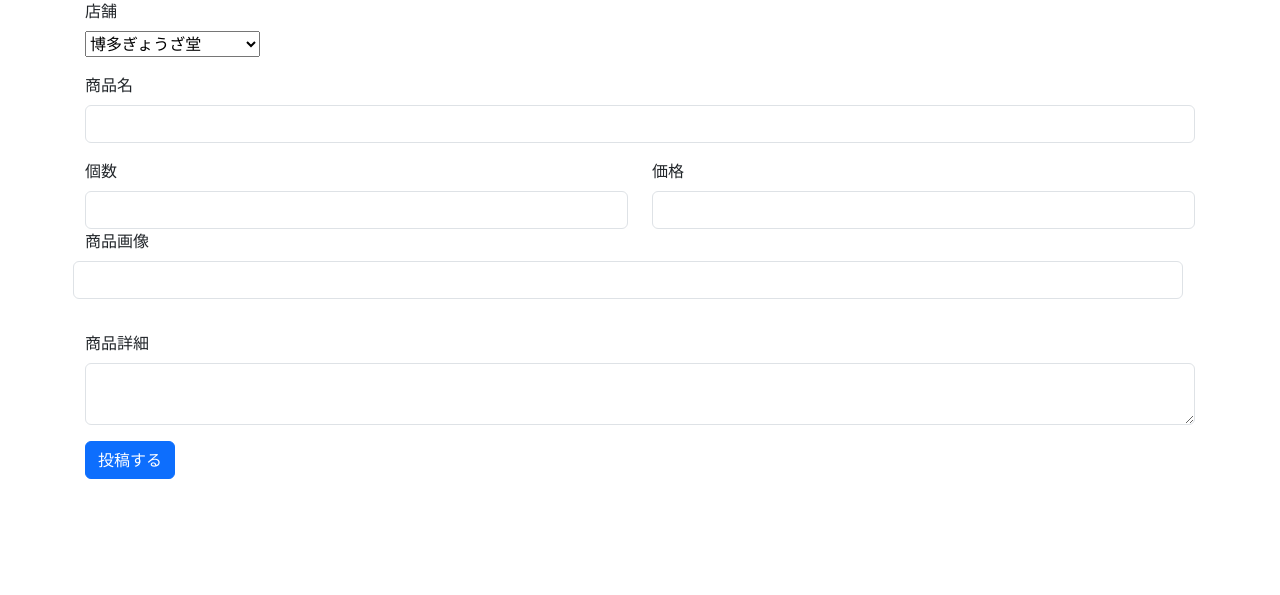
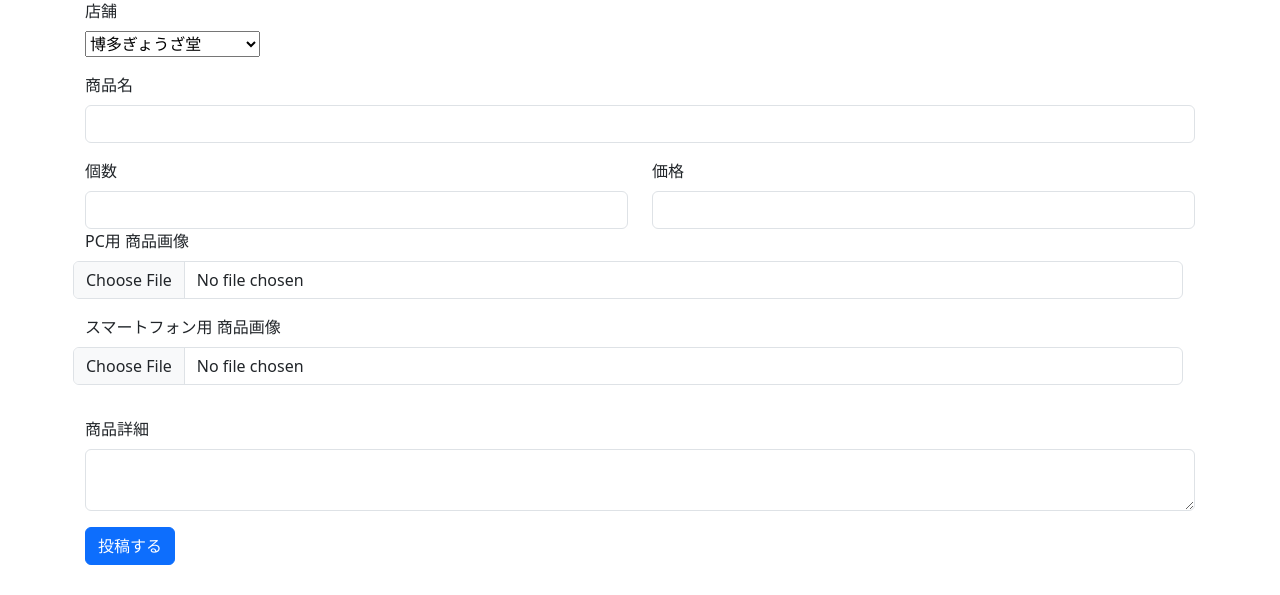
Before and after one commit to Yuto-122/Team-, a PHP site: page /admin/menu_add.php in a window 1280 px wide. Shown: the part 205-800 px from the top of the page. Run offline with PHP 8.4, Linux system fonts and the light colour scheme; data comes from the database, SQL or seed files in the repository.

Commit message:
メニュー少し修正

```diff
--- a/admin/info_edit.php
+++ b/admin/info_edit.php
@@ -38,7 +38,7 @@ $target = $stmt->fetch(PDO::FETCH_ASSOC);
     <main role="main" class="container" style="padding:60px 15px 0">
         <h1 class="my-5">お知らせ DB - 編集</h1>
 
-        <form action="info_edit_do.php" method="post" class="needs-validation mb-3" novalidate>
+        <form action="info_edit_do.php" method="post" class="needs-validation mb-3" novalidate enctype="multipart/form-data">
         <div class="mb-3">
           <label for="title" class="form-label">タイトル</label>
           <input type="text" name="title" id="title" class="form-control" value="<?php echo h($target["title"]); ?>" required>
@@ -52,8 +52,8 @@ $target = $stmt->fetch(PDO::FETCH_ASSOC);
             <input type="date" name="date" id="date" class="form-control" value="<?php echo h(date('Y-m-d', strtotime($target["update_date"]))); ?>">
           </div>
           <div class="col">
-            <label for="author" class="form-label">お知らせ画像名</label>
-            <input type="text" name="info_img" id="info_img" class="form-control">
+            <label for="author" class="form-label">画像変更登録</label>
+            <input type="file" name="info_img" id="info_img" class="form-control">
             <div class="invalid-feedback">
               投稿者を入力してください
             </div>
--- a/admin/menu_add.php
+++ b/admin/menu_add.php
@@ -30,7 +30,7 @@ $shops = $stmt->fetchAll(PDO::FETCH_ASSOC);
         <h1 class="my-5">メニュー - 新規登録</h1>
         <div>
       <!-- ここから「本文」-->
-      <form action="menu_add_do.php" method="post" class="needs-validation mb-3" novalidate>
+      <form action="menu_add_do.php" method="post" class="needs-validation mb-3" novalidate enctype="multipart/form-data">
         <div class="mb-3">
           <label for="shop" class="form-label">店舗</label><br>
           <select name="shop" id="shop">
@@ -56,8 +56,15 @@ $shops = $stmt->fetchAll(PDO::FETCH_ASSOC);
             <input type="text" name="price" id="price" class="form-control">
           </div>
           <div class="mb-3 row">
-            <label for="image" class="form-label">商品画像</label>
-            <input type="text" name="menu_img" id="menu_img" class="form-control">
+            <label for="image" class="form-label">PC用 商品画像</label>
+            <input type="file" name="menu_img" id="menu_img" class="form-control">
+            <div class="invalid-feedback">
+              投稿者を入力してください
+            </div>
+          </div>
+          <div class="mb-3 row">
+            <label for="image" class="form-label">スマートフォン用 商品画像</label>
+            <input type="file" name="menu_img" id="menu_img" class="form-control">
             <div class="invalid-feedback">
               投稿者を入力してください
             </div>
```
Also changed, not shown: admin/info_edit_do.php (+24 -1 lines), img/news/2026-03-04_045333.jpg (added), img/news/2026-03-04_051655.png (added), img/news/2026-03-04_055645.png (added).
